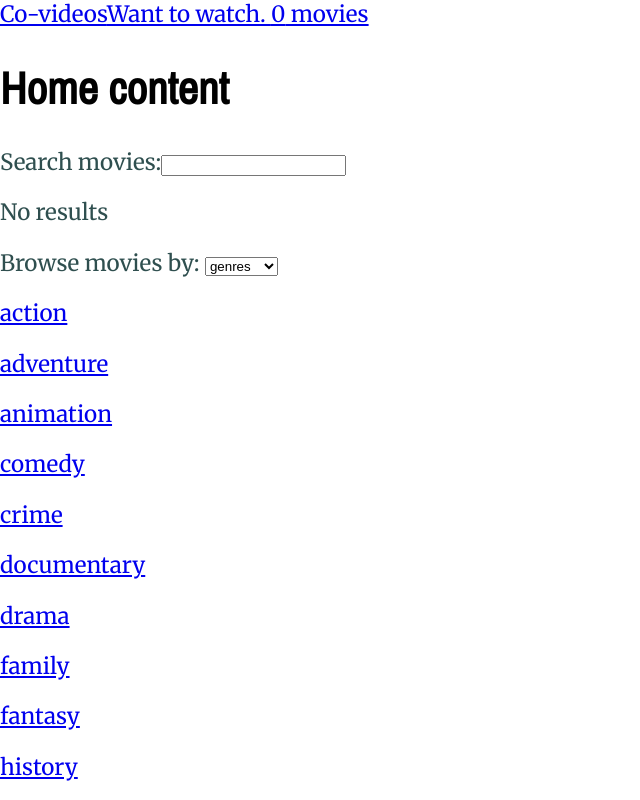
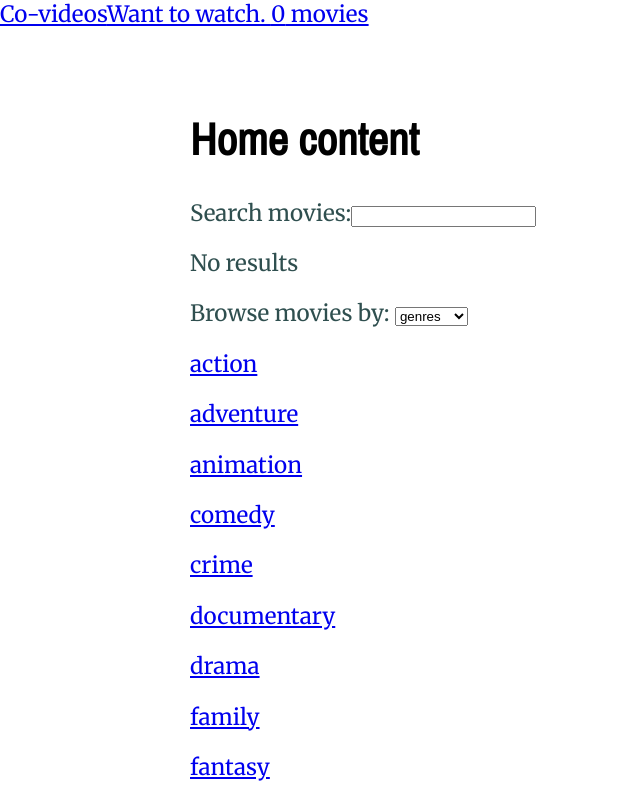
Before and after one commit to marcodca/co-videos, a React app: page / in a window 1280 px wide. Shown: the top 800 px of the page, without its empty margins (0-640 px from the left). Built offline with nearby package versions, Linux system fonts and the light colour scheme.

Commit message:
Adding scroll top component fix

```diff
--- a/src/ui/Routes.js
+++ b/src/ui/Routes.js
@@ -2,12 +2,15 @@ import React from "react";
 import { BrowserRouter as Router, Switch, Route } from "react-router-dom";
 import { Footer, Header } from "./components";
 import { Home, NotFound, MoviesList, MovieDetails, WantToWatch } from "./views";
+import styled from "styled-components";
+import ScrollToTop from "./components/ScrollToTop";
 
 const Routes = () => {
   return (
     <Router>
+      <ScrollToTop/>
         <Header />
-      <main>
+        <Main>
           <Switch>
             <Route exact path="/" component={Home} />
             <Route
@@ -19,10 +22,19 @@ const Routes = () => {
             <Route exact path="/want-to-watch" component={WantToWatch} />
             <Route component={NotFound} />
           </Switch>
-      </main>
+        </Main>
         <Footer />
     </Router>
   );
 };
 
+const Main = styled.main`
+  margin: 0 auto;
+  margin-top: 3.6em;
+  width: 75%;
+  min-width: 320px;
+  max-width: 900px;
+  min-height: calc(100vh - 3.5em);
+`;
+
 export default Routes;
--- /dev/null
+++ b/src/ui/components/ScrollToTop.js
@@ -0,0 +1,14 @@
+import { useEffect } from "react";
+import { useLocation } from "react-router-dom";
+
+const ScrollToTop = () => {
+  const { pathname } = useLocation();
+
+  useEffect(() => {
+    window.scrollTo(0, 0);
+  }, [pathname]);
+
+  return null;
+};
+
+export default ScrollToTop;
```
Lines whose indentation alone changed are shown as unchanged.
